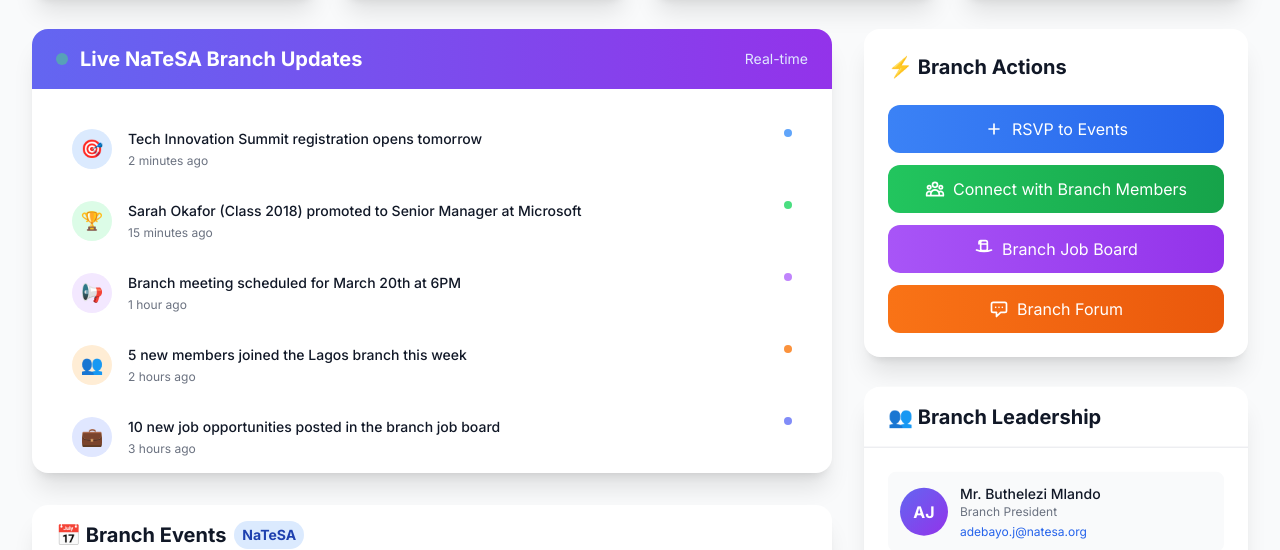
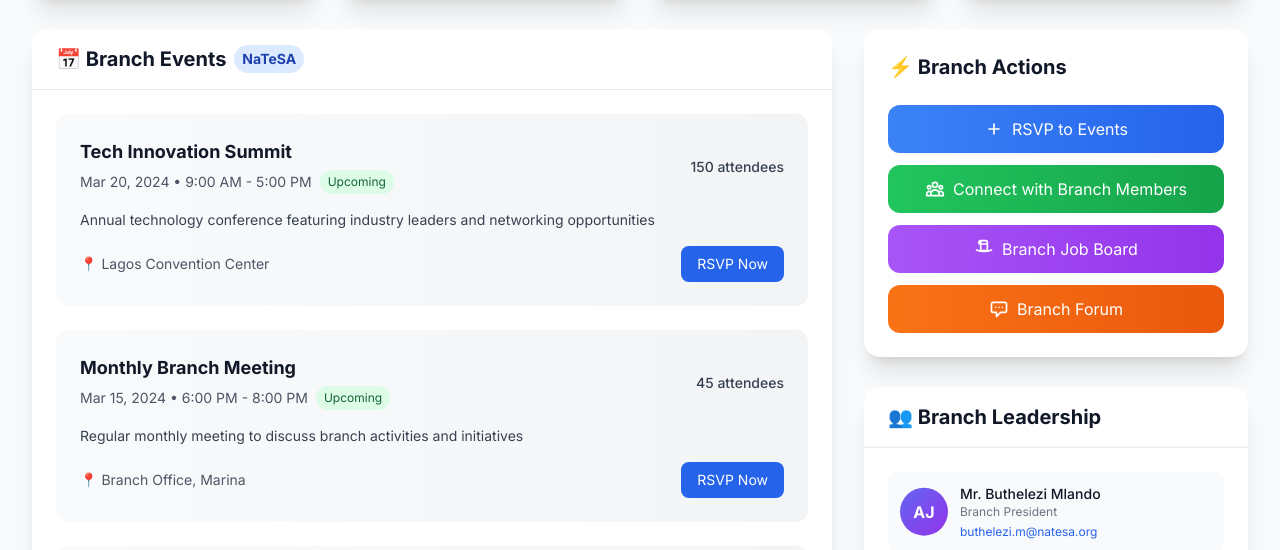
Before and after one commit to Sandisile-hub/Digital-dreamer, a website: page public/alumni_dashboard.html in a window 1280 px wide. Shown: the part 411-961 px from the top of the page. Drawn offline with nearby package versions, Linux system fonts and the light colour scheme.

Commit message:
updated alumni dashboard file

```diff
--- a/public/alumni_dashboard.html
+++ b/public/alumni_dashboard.html
@@ -162,22 +162,6 @@
         <div class="grid grid-cols-1 lg:grid-cols-3 gap-8">
             <!-- Left Column -->
             <div class="lg:col-span-2 space-y-8">
-                <!-- Branch Live Activity Feed -->
-                <div class="bg-white rounded-2xl shadow-xl overflow-hidden">
-                    <div class="bg-gradient-to-r from-indigo-500 to-purple-600 px-6 py-4">
-                        <div class="flex items-center justify-between">
-                            <h3 class="text-xl font-bold text-white flex items-center">
-                                <div class="h-3 w-3 bg-green-400 rounded-full pulse-dot mr-3"></div>
-                                Live NaTeSA Branch Updates
-                            </h3>
-                            <span class="text-indigo-100 text-sm">Real-time</span>
-                        </div>
-                    </div>
-                    <div class="p-6 max-h-96 overflow-y-auto" id="branchActivityFeed">
-                        <!-- Branch activity items will be populated by JavaScript -->
-                    </div>
-                </div>
-
                 <!-- Branch Events -->
                 <div class="bg-white rounded-2xl shadow-xl overflow-hidden">
                     <div class="px-6 py-4 border-b border-gray-200">
@@ -310,17 +294,6 @@
 
     <script>
         // Sample data for the branch dashboard
-        const branchActivities = [
-            { type: 'event', message: 'Tech Innovation Summit registration opens tomorrow', time: '2 minutes ago', icon: '🎯', color: 'blue' },
-            { type: 'achievement', message: 'Sarah Okafor (Class 2018) promoted to Senior Manager at Microsoft', time: '15 minutes ago', icon: '🏆', color: 'green' },
-            { type: 'news', message: 'Branch meeting scheduled for March 20th at 6PM', time: '1 hour ago', icon: '📢', color: 'purple' },
-            { type: 'members', message: '5 new members joined the Lagos branch this week', time: '2 hours ago', icon: '👥', color: 'orange' },
-            { type: 'job', message: '10 new job opportunities posted in the branch job board', time: '3 hours ago', icon: '💼', color: 'indigo' },
-            { type: 'mentorship', message: 'Branch mentorship program accepting new applications', time: '5 hours ago', icon: '🤝', color: 'teal' },
-            { type: 'donation', message: 'Branch fundraising for student scholarships reached ₦500k', time: '1 day ago', icon: '💝', color: 'pink' },
-            { type: 'graduation', message: '25 new graduates from Lagos joined the alumni network', time: '2 days ago', icon: '🎓', color: 'yellow' }
-        ];
-
         const branchEvents = [
             {
                 title: 'Tech Innovation Summit',
@@ -396,48 +369,22 @@
         ];
 
         const branchLeadership = [
-            { name: 'Mr. Buthelezi Mlando', position: 'Branch President', email: 'adebayo.j@natesa.org', phone: '+234 801 234 5678', image: 'AJ' },
-            { name: 'Mrs. Blossom Qwabe', position: 'Vice President', email: 'chinenye.o@natesa.org', phone: '+234 802 345 6789', image: 'CO' },
-            { name: 'Mr. Kwazi Zungu', position: 'Secretary', email: 'tunde.w@natesa.org', phone: '+234 803 456 7890', image: 'TW' },
-            { name: 'Ms. Mbali Zuma', position: 'Treasurer', email: 'amina.m@natesa.org', phone: '+234 804 567 8901', image: 'AM' }
+            { name: 'Mr. Buthelezi Mlando', position: 'Branch President', email: 'buthelezi.m@natesa.org', phone: '+234 801 234 5678', image: 'AJ' },
+            { name: 'Mrs. Blossom Qwabe', position: 'Vice President', email: 'blossom.q@natesa.org', phone: '+234 802 345 6789', image: 'CO' },
+            { name: 'Mr. Kwazi Zungu', position: 'Secretary', email: 'kwazi.@natesa.org', phone: '+234 803 456 7890', image: 'TW' },
+            { name: 'Ms. Mbali Zuma', position: 'Treasurer', email: 'mbali.m@natesa.org', phone: '+234 804 567 8901', image: 'AM' }
         ];
 
         const branchMembers = [
-            { name: 'Thabiso Biyela', class: '2018', position: 'Senior Manager, Microsoft', image: 'SO', connected: true },
+            { name: 'Kwazikwakhe Zungu', class: '2018', position: 'Senior Manager, Microsoft', image: 'SO', connected: true },
             { name: 'Manqoba Zikhali', class: '2017', position: 'Lead Engineer, Google', image: 'CO', connected: true },
-            { name: 'Fatima Abdullahi', class: '2016', position: 'VP, First Bank Nigeria', image: 'FA', connected: false },
-            { name: 'Emeka Nwosu', class: '2019', position: 'Product Manager, Flutterwave', image: 'EN', connected: false },
-            { name: 'Bisi Adeyemi', class: '2015', position: 'Founder, EduTech NG', image: 'BA', connected: true },
-            { name: 'Kunle Adebayo', class: '2020', position: 'Data Scientist, Andela', image: 'KA', connected: false },
-            { name: 'Ngozi Eze', class: '2014', position: 'Senior Lecturer, UNILAG', image: 'NE', connected: true },
-            { name: 'Segun Balogun', class: '2017', position: 'CTO, Paystack', image: 'SB', connected: false }
+            { name: 'Zekhethelo Sibisi', class: '2016', position: 'VP, First Bank Nigeria', image: 'FA', connected: false },
+            { name: 'Thandwayinkosi Jakuza', class: '2019', position: 'Product Manager, Flutterwave', image: 'EN', connected: false },
+            { name: 'Basi Qondile', class: '2015', position: 'Founder, EduTech NG', image: 'BA', connected: true },
+            { name: 'Kunene Andile', class: '2020', position: 'Data Scientist, Andela', image: 'KA', connected: false },
+            { name: 'Mgozi Mashushwane', class: '2014', position: 'Senior Lecturer, UNILAG', image: 'NE', connected: true },
+            { name: 'Philani Sethunzi', class: '2017', position: 'CTO, Paystack', image: 'SB', connected: false }
         ];
-
-        // Populate branch activity feed
-        function populateBranchActivityFeed() {
-            const feed = document.getElementById('branchActivityFeed');
-            feed.innerHTML = '';
-
-            branchActivities.forEach((activity, index) => {
-                const item = document.createElement('div');
-                item.className = 'flex items-start space-x-4 p-4 hover:bg-gray-50 rounded-xl transition-colors';
-                item.innerHTML = `
-                    <div class="flex-shrink-0">
-                        <div class="h-10 w-10 bg-${activity.color}-100 rounded-full flex items-center justify-center">
-                            <span class="text-lg">${activity.icon}</span>
-                        </div>
-                    </div>
-                    <div class="flex-1 min-w-0">
-                        <p class="text-sm font-medium text-gray-900">${activity.message}</p>
-                        <p class="text-xs text-gray-500 mt-1">${activity.time}</p>
-                    </div>
-                    <div class="flex-shrink-0">
-                        <div class="h-2 w-2 bg-${activity.color}-400 rounded-full"></div>
-                    </div>
-                `;
-                feed.appendChild(item);
-            });
-        }
 
         // Populate branch events
         function populateBranchEvents() {
@@ -544,32 +491,12 @@
             });
         }
 
-        // Add real-time updates simulation
-        function simulateRealTimeUpdates() {
-            setInterval(() => {
-                // Add a new branch activity every 30 seconds
-                const newActivity = {
-                    type: 'live',
-                    message: 'New member joined Lagos branch',
-                    time: 'Just now',
-                    icon: '👋',
-                    color: 'green'
-                };
-
-                branchActivities.unshift(newActivity);
-                if (branchActivities.length > 10) branchActivities.pop();
-                populateBranchActivityFeed();
-            }, 30000);
-        }
-
         // Initialize dashboard
         document.addEventListener('DOMContentLoaded', () => {
-            populateBranchActivityFeed();
             populateBranchEvents();
             populateBranchNews();
             populateBranchLeadership();
             populateBranchMembers();
-            simulateRealTimeUpdates();
         });
 
         // Add click handlers for interactive elements
```
